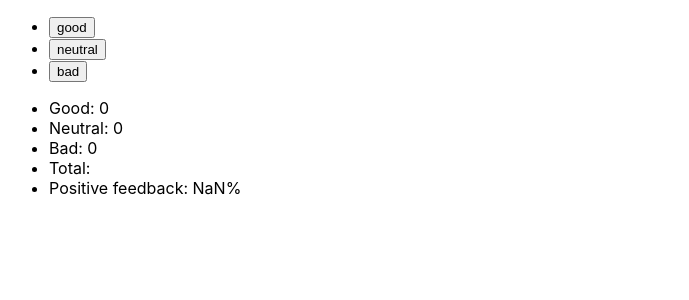
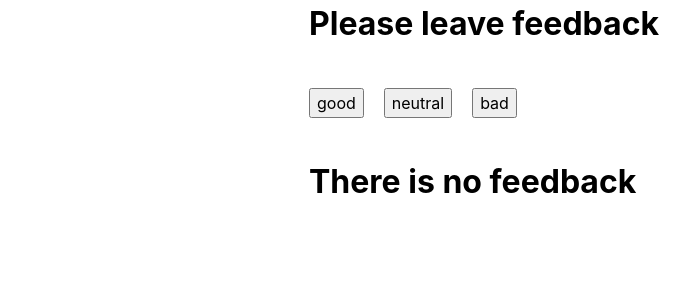
Before and after one commit to AVerba/goit-react-hw-02-feedback, a React (Create React App) app: page / in a window 1280 px wide. Shown: the top 300 px of the page, without its empty margins (31-720 px from the left). Built offline with nearby package versions, Linux system fonts and the light colour scheme.

Commit message:
finished task

```diff
--- a/src/components/App.jsx
+++ b/src/components/App.jsx
@@ -1,9 +1,12 @@
 import React, { Component } from 'react';
+
 import PropTypes from 'prop-types';
 import { Container } from './Container';
 import { Section } from './Section';
 import { FeedbackOptions } from './FeedbackOptions';
 import { Statistic } from './Statistics';
+import { Title } from './ui/Title';
+import styles from './App.module.css';
 
 export default class App extends Component {
   state = {
@@ -31,21 +34,33 @@ export default class App extends Component {
     const { good, neutral, bad } = this.state;
     const key = Object.keys(this.state);
     const PositiveFeedbackPercent = this.countPositiveFeedbackPercentage();
+    const allGoal = this.countTotalFeedback();
     return (
-      <Container className="feedBack">
-        <Section className="Options">
+      <Container className={styles.feedBack}>
+        <Section className="options">
+          <Title className="optionsBody" title="Please leave feedback" />
           <FeedbackOptions
             options={key}
             feedbackHandler={this.feedbackHandler}
           ></FeedbackOptions>
         </Section>
-        <Section className="Statictic">
+        <Section className="statistic">
+          {allGoal ? (
+            <>
+              <Title className="statisticBody" title="Statistics" />
               <Statistic
                 good={good}
                 bad={bad}
                 neutral={neutral}
                 positivePercentage={PositiveFeedbackPercent}
               ></Statistic>
+            </>
+          ) : (
+            <Title
+              className="statisticNotification"
+              title="There is no feedback"
+            />
+          )}
         </Section>
       </Container>
     );
--- /dev/null
+++ b/src/components/App.module.css
@@ -0,0 +1,8 @@
+.feedBack {
+  min-width: 500px;
+  margin: 0 auto;
+  display:flex;
+  flex-direction:column;
+  align-items:center;
+  justify-content: center;
+}
--- a/src/components/FeedbackOptions/FeedbackOptions.module.css
+++ b/src/components/FeedbackOptions/FeedbackOptions.module.css
@@ -0,0 +1,8 @@
+.list {
+  margin: 40px 0;
+  display: flex;
+  align-items: center;
+}
+.item:not(:first-child){
+  margin-left: 20px;
+}
--- a/src/components/Section/Section.jsx
+++ b/src/components/Section/Section.jsx
@@ -3,7 +3,7 @@ import PropTypes from 'prop-types';
 import cx from 'classnames';
 
 export const Section = ({ className, children }) => {
-  const classList = cx(styles.section, { className });
+  const classList = cx(styles.section, className);
   return <div className={classList}>{children}</div>;
 };
 
--- a/src/components/Statistics/Statistics.jsx
+++ b/src/components/Statistics/Statistics.jsx
@@ -32,6 +32,6 @@ Statistic.propTypes = {
   good: PropTypes.number.isRequired,
   neutral: PropTypes.number.isRequired,
   bad: PropTypes.number.isRequired,
-  total: PropTypes.number.isRequired,
+  total: PropTypes.number,
   positivePercentage: PropTypes.number.isRequired,
 };
--- a/src/components/Statistics/Statistics.module.css
+++ b/src/components/Statistics/Statistics.module.css
@@ -0,0 +1,7 @@
+.list {
+  margin: 0;
+}
+
+.item {
+  margin: 0;
+}
--- /dev/null
+++ b/src/components/ui/Title/Title.jsx
@@ -0,0 +1,13 @@
+import styles from './Title.module.css';
+import PropTypes from 'prop-types';
+import cx from 'classnames';
+
+export const Title = ({ className, title }) => {
+  const classList = cx(styles.container, className);
+  return <h1 className={classList}>{title}</h1>;
+};
+
+Title.propTypes = {
+  className: PropTypes.string,
+  title: PropTypes.string,
+};
--- /dev/null
+++ b/src/components/ui/Title/index.js
@@ -0,0 +1 @@
+export { Title } from './Title';
--- a/src/index.js
+++ b/src/index.js
@@ -1,6 +1,7 @@
 import React from 'react';
 import ReactDOM from 'react-dom/client';
 import App from 'components/App';
+import './null.css';
 import './index.css';
 
 ReactDOM.createRoot(document.getElementById('root')).render(
--- /dev/null
+++ b/src/null.css
@@ -0,0 +1,77 @@
+/* Указываем box sizing */
+*,
+*::before,
+*::after {
+  box-sizing: border-box;
+}
+
+/* Убираем внутренние отступы */
+ul[class],
+ol[class] {
+  padding: 0;
+}
+
+/* Убираем внешние отступы */
+body,
+h1,
+h2,
+h3,
+h4,
+p,
+li,
+figure,
+figcaption,
+blockquote,
+dl,
+dd {
+  margin: 0;
+  list-style-type: none;
+}
+
+/* Выставляем основные настройки по-умолчанию для body */
+body {
+  min-height: 100vh;
+  scroll-behavior: smooth;
+  text-rendering: optimizeSpeed;
+  line-height: 1.5;
+}
+
+/* Удаляем стандартную стилизацию для всех ul и il, у которых есть атрибут class*/
+ul[class],
+ol[class] {
+  list-style: none;
+}
+
+/* Элементы a, у которых нет класса, сбрасываем до дефолтных стилей */
+a:not([class]) {
+  text-decoration-skip-ink: auto;
+}
+
+/* Упрощаем работу с изображениями */
+img {
+  max-width: 100%;
+  display: block;
+}
+
+/* Указываем понятную периодичность в потоке данных у article*/
+article > * + * {
+  margin-top: 1em;
+}
+
+/* Наследуем шрифты для инпутов и кнопок */
+input,
+button,
+textarea,
+select {
+  font: inherit;
+}
+
+/* Удаляем все анимации и переходы для людей, которые предпочитай их не использовать */
+@media (prefers-reduced-motion: reduce) {
+  * {
+    animation-duration: 0.01ms !important;
+    animation-iteration-count: 1 !important;
+    transition-duration: 0.01ms !important;
+    scroll-behavior: auto !important;
+  }
+}
```
Also changed, not shown: src/components/ui/Title/Title.module.css (added). Lines whose indentation alone changed are shown as unchanged.
